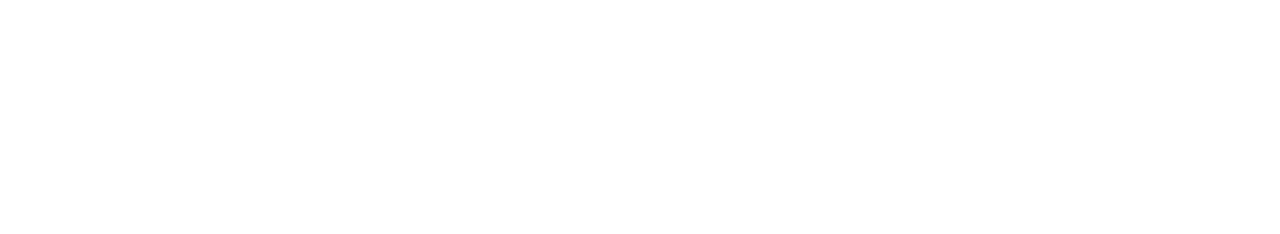
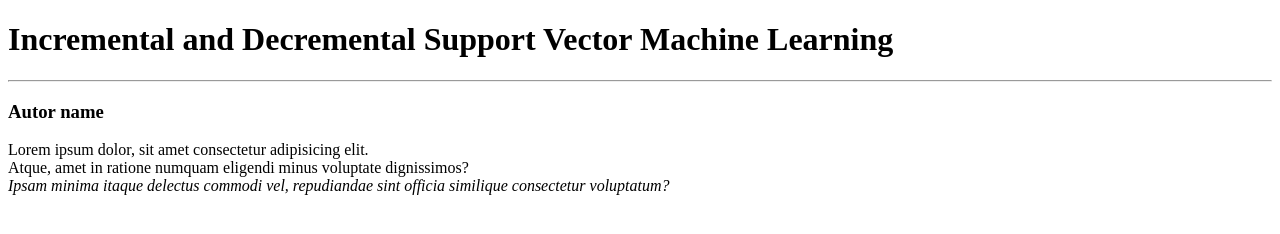
Before and after one commit to Edurante18/HTML-HELLO-WORLD, a plain HTML site: page index.html in a window 1280 px wide. Drawn offline with Linux system fonts and the light colour scheme.

Commit message:
implementazione intestazione

```diff
--- a/index.html
+++ b/index.html
@@ -1,12 +1,31 @@
 <!DOCTYPE html>
 <html lang="en">
+    <!--commento-->
 <head>
     <meta charset="UTF-8">
     <meta http-equiv="X-UA-Compatible" content="IE=edge">
     <meta name="viewport" content="width=device-width, initial-scale=1.0">
-    <title>Document</title>
+    <title>Paper scientifico</title>
 </head>
 <body>
+    <!--Testata pagina-->
+    <header>
+        <h1>Incremental and Decremental Support Vector Machine Learning</h1>
+        <hr>
+        <section>
+            <h3>Autor name</h3>
+            <p>Lorem ipsum dolor, sit amet consectetur adipisicing elit. <br>
+               Atque, amet in ratione numquam eligendi minus voluptate dignissimos? <br>
+               <em>Ipsam minima itaque delectus commodi vel, repudiandae sint officia similique consectetur voluptatum?</em>
+            </p>
+        </section>
+    </header>
+
+    <!--Corpo pagina-->
+    <main></main>
+
+    <!--chiusura pagina-->
+    <footer></footer>
 
 </body>
 </html>
```
